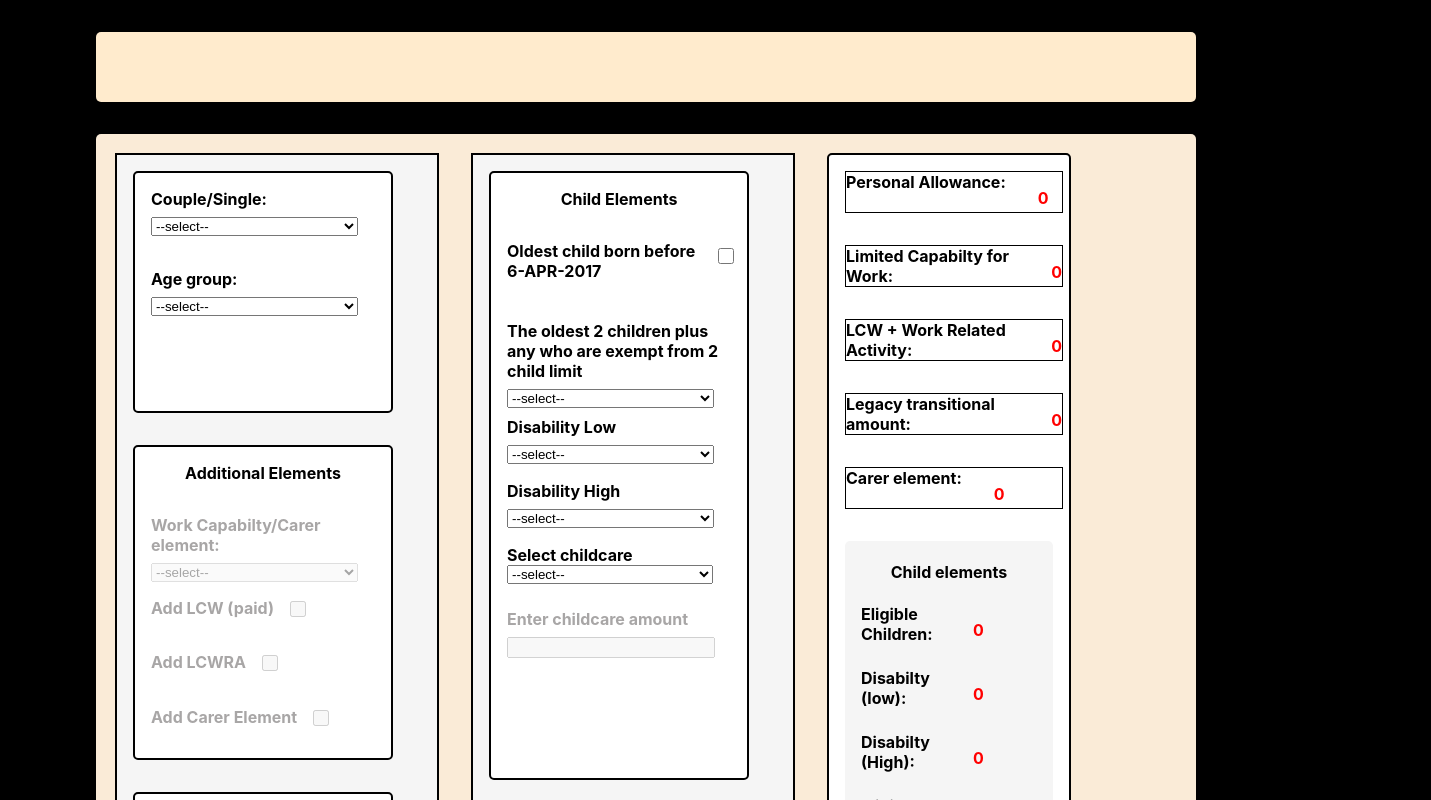
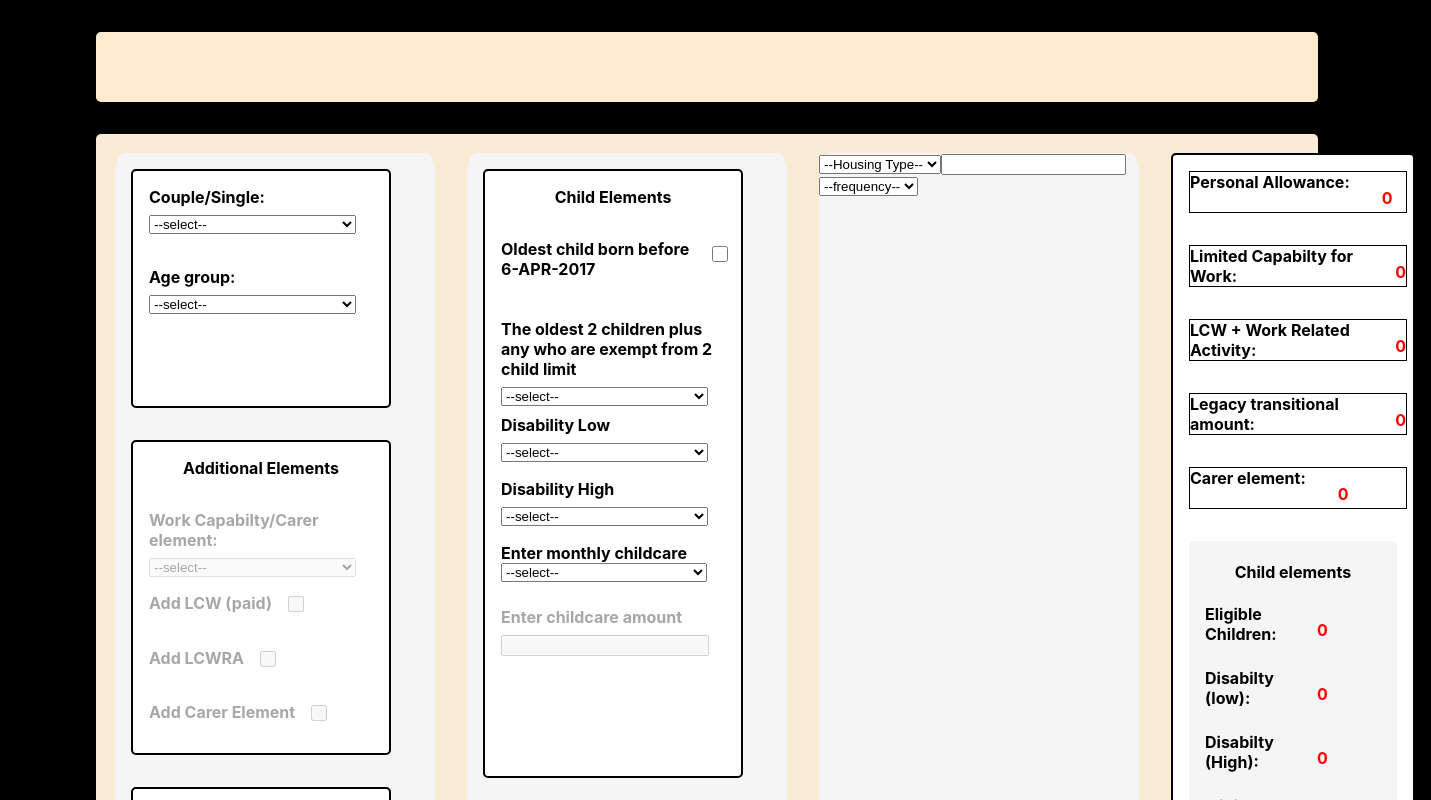
Before and after one commit to dnlstronge/benefitscalc2, a React (Create React App) app: page / in a window 1280 px wide. Shown: the top 800 px of the page, 1431 px wide, since content can reach past the window. Built offline with nearby package versions, Linux system fonts and the light colour scheme.

Commit message:
[x] - new component for housing [x] - create dropdown / template

```diff
--- a/src/App.module.css
+++ b/src/App.module.css
@@ -1,6 +1,6 @@
 .header {
   display: flex;
-  width: 90%;
+  width: 100%;
   height: 4rem;
   background: blanchedalmond;
   margin: 2rem 2rem 2rem 4rem;
@@ -13,7 +13,7 @@
   background-color: antiquewhite;
   margin: 2rem 2rem 2rem 4rem;
   height: 95%;
-  width: 90%;
+  width: 100%;
   border-radius: 5px;
   box-shadow: inset;
   border: 3px solid transparent;
--- a/src/components/UC2/CHILD/CHILD.js
+++ b/src/components/UC2/CHILD/CHILD.js
@@ -162,7 +162,7 @@ const CHILD = ({ setPropState }) => {
                     </select>
                 </label>
         {/* Childcare Costs */}
-                <label htmlFor="childcare1" className={classes.dropdown_label}>Select childcare
+                <label htmlFor="childcare1" className={classes.dropdown_label}>Enter monthly childcare
                     <select id="childcare1" onChange={handleChildcare} className={classes.dropdown_childcare}>
                         <option value="0">--select--</option>
                         <option value="0">None</option>
--- /dev/null
+++ b/src/components/UC2/HOUS/Hous.js
@@ -0,0 +1,26 @@
+import React from "react";
+import classes from "./Hous.module.css"
+
+const Hous = (props) => {
+    return (
+        <React.Fragment>
+            <div className={classes.container}>
+                <select className={classes.select_type}>
+                    <option>--Housing Type--</option>
+                    <option>Social sector</option>
+                    <option>Private landlord</option>
+                    <option>Co-ownership</option>
+                    <option>Owner Occupier</option>
+                    <option>None</option>
+                </select>
+                <input className={classes.select_amount} type="number"/>
+                <select className={classes.select_freq}>
+                    <option>--frequency--</option>
+                    <option>Weekly</option>
+                    <option>Monthly</option>
+                </select>
+            </div>
+        </React.Fragment>
+    )
+}
+export default Hous;
--- a/src/components/UC2/Main.js
+++ b/src/components/UC2/Main.js
@@ -6,6 +6,7 @@ import WCA from "./WCA/WCA"
 import Transitional from "./WCA/Transitional"
 import CHILD from "./CHILD/CHILD"
 import UCElements from "./UCElements/UCElements"
+import Hous from "./HOUS/Hous"
 
 
 
@@ -154,6 +155,9 @@ return (
               <div className={classes.CHILD_container}>
                 <CHILD propState={MAIN_STATE} setPropState={MAIN_DISPATCH}/>
               </div>
+              <div className={classes.HOUS_container}>
+                <Hous propState={MAIN_STATE} setPropState={MAIN_DISPATCH}/>
+              </div>
               <Totals
                 PA={round(MAIN_STATE.PA)}
                 WCA={round(MAIN_STATE.WCA)}
--- a/src/components/UC2/Main.module.css
+++ b/src/components/UC2/Main.module.css
@@ -11,16 +11,25 @@
     flex-direction: column;
     margin: 1rem 1rem 1rem 1rem;
     background: whitesmoke;
-    border: 2px solid black;
     width: 20rem;
     height: 90%;
+    border-radius: 3%;
 }
 .CHILD_container {
     display: flex;
     flex-direction: column;
     margin: 1rem 1rem 1rem 1rem;
     background: whitesmoke;
-    border: 2px solid black;
     width: 20rem;
     height: 90%;
+    border-radius: 3%;
 }
+.HOUS_container {
+    display: flex;
+    flex-direction: column;
+    margin: 1rem 1rem 1rem 1rem;
+    background: whitesmoke;
+    width: 20rem;
+    height: 90%;
+    border-radius: 3%;
+}
```
Also changed, not shown: src/components/UC2/HOUS/Hous.module.css (added).
